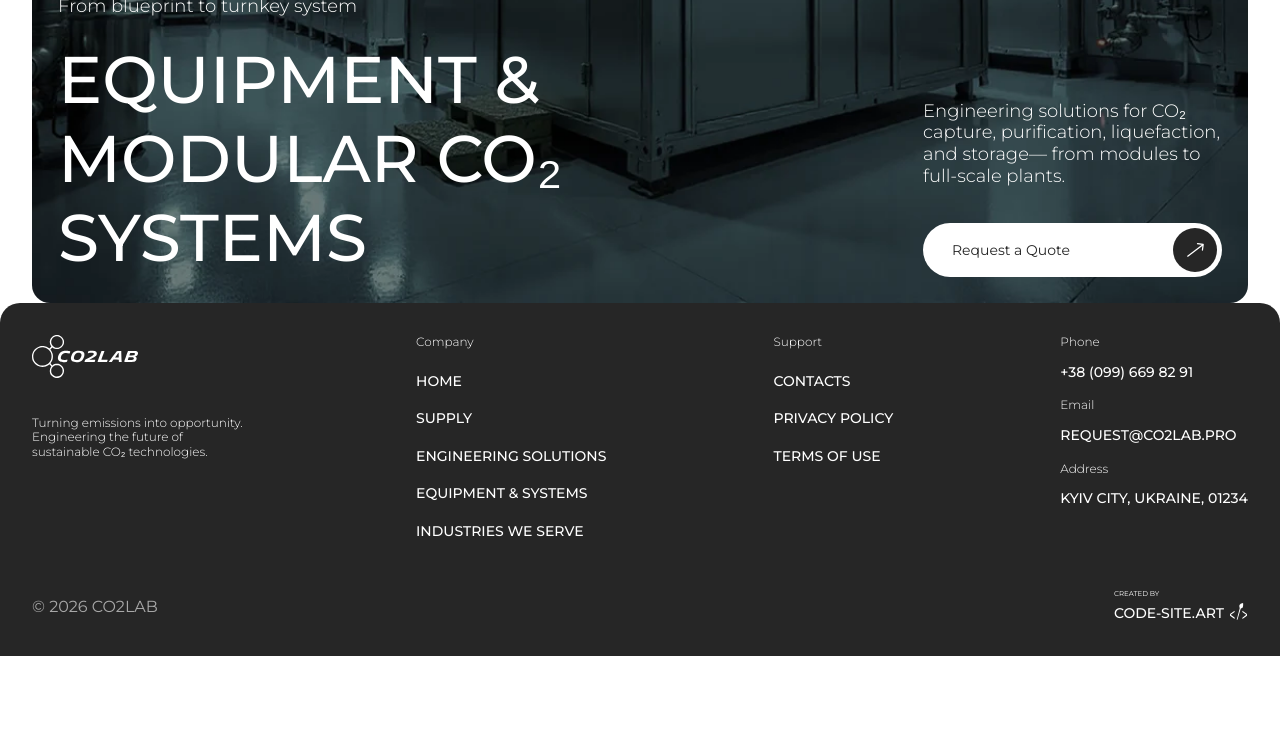
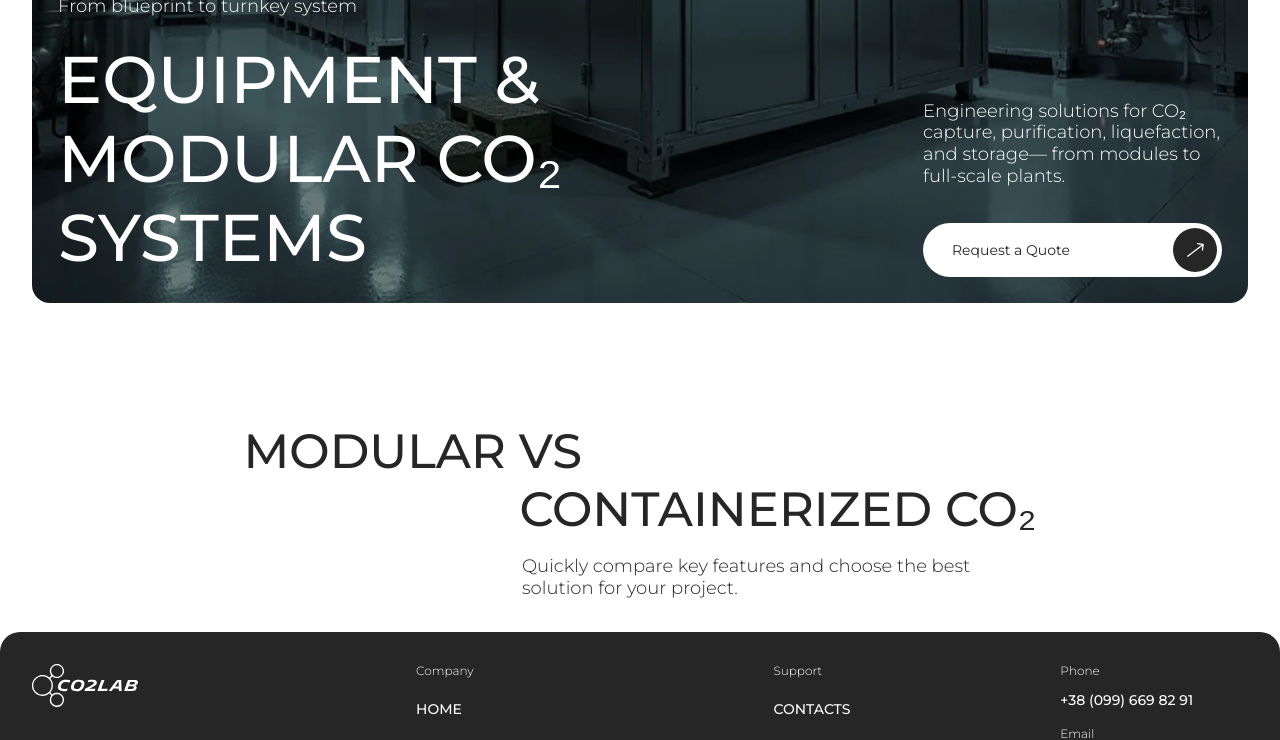
Before and after one commit to cyanidium-dev/co2lab, a Next.js app: page /solutions/equipment-and-systems in a window 1280 px wide. Shown: the part 440-1180 px from the top of the page. Before the commit the page ends 1096 px from the top, so only its background shows below. Built offline with nearby package versions, Linux system fonts and the light colour scheme.

Commit message:
added title, description

```diff
--- a/src/app/solutions/equipment-and-systems/page.tsx
+++ b/src/app/solutions/equipment-and-systems/page.tsx
@@ -1,9 +1,11 @@
 import Hero from "@/components/equipmentAndSystemsPage/hero/Hero";
+import Comparison from "@/components/equipmentAndSystemsPage/comparison/Comparison";
 
 export default function EquipmentAndSystems() {
   return (
     <>
       <Hero />
+      <Comparison />
     </>
   );
 }
--- /dev/null
+++ b/src/components/equipmentAndSystemsPage/comparison/Comparison.tsx
@@ -0,0 +1,23 @@
+import Container from "@/components/shared/container/Container";
+import SectionTitle from "@/components/shared/titles/SectionTitle";
+
+export default function Comparison() {
+  return (
+    <section className="py-12 lg:pt-30 lg:pb-0 relative">
+      <Container>
+        <div className="flex flex-col lg:items-center mb-8">
+          <SectionTitle className="mb-3 lg:mb-4.5 lg:text-[44px] xl:text-[48px]">
+            <span className="block">Modular vs</span>
+            <span className="block pl-[24px] lg:pl-[276px]">
+              Containerized CO₂
+            </span>
+          </SectionTitle>
+          <p className="lg:max-w-[522px] lg:ml-[286px]">
+            Quickly compare key features and choose the best solution for your
+            project.
+          </p>
+        </div>
+      </Container>
+    </section>
+  );
+}
```
